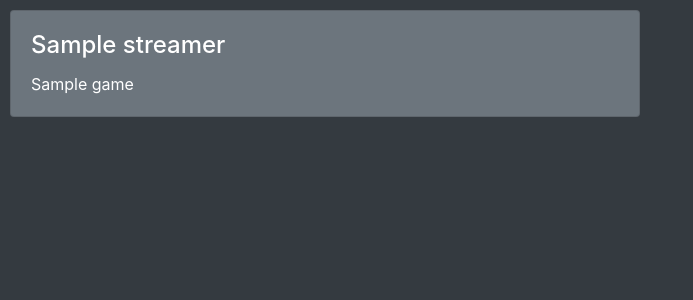
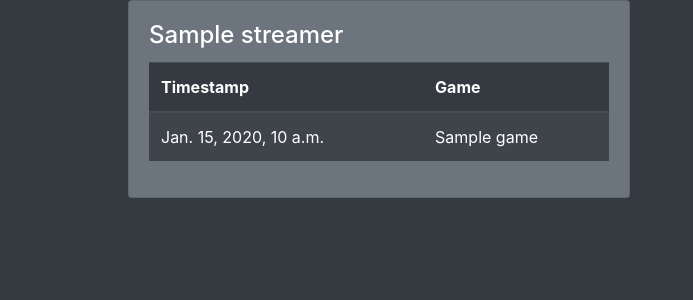
Before and after one commit to FoxHawk/twitchlogger, a Django app: template frontend/templates/index.html in a window 1280 px wide. Shown: the part 56-356 px from the top of the page, without its empty margins (0-693 px from the left). Run offline with Django 3.2, Linux system fonts and the light colour scheme; the template is opened without the code that fills it: most values are stand-ins (such as "Sample title", 1, 10 or a date in 2020); some libraries are stand-ins or nearby versions.

Commit message:
Fixed formatting

```diff
--- a/frontend/templates/index.html
+++ b/frontend/templates/index.html
@@ -17,18 +17,29 @@
 
 {% block content %}
 {% if streamers %}
-<div class="card-columns" style="column-count: 2;">
+<div class="card-columns" style="column-count: 2; margin-left: 10%; margin-right: 10%;">
 {% for streamer in streamers %}
-	<div class="card bg-secondary text-white" style="margin: 10px;">
+	<div class="card bg-secondary text-white" style="max-height: 1000px; overflow-y: auto;">
 		<div class="card-body">
 			<h4 class="card-title">{{ streamer.name }}</h4>
-			{% for game in streamer.games %}
-			<p class="card-text">{{ game }}</p>
-			{% endfor %}
+			<table class="table table-dark table-striped">
+				<thead>
+					<th scope="col">Timestamp</th>
+					<th scope="col">Game</th>
+				</thead>
+				<tbody>
+					{% for i in streamer.games %}
+					<tr>
+						<td>{{ i.timestamp }}</td>
+						<td>{{ i.game }}</td>
+					</tr>
+					{% endfor %}
+				</tbody>
+			</table>
 		</div>
 	</div>
+{% endfor %}
 </div>
-{% endfor %}
 {% else %}
 <p style="color: white; margin: 10px;">No Streams Loaded</p>
 <div class="card-columns" style="column-count: 2;">
```
